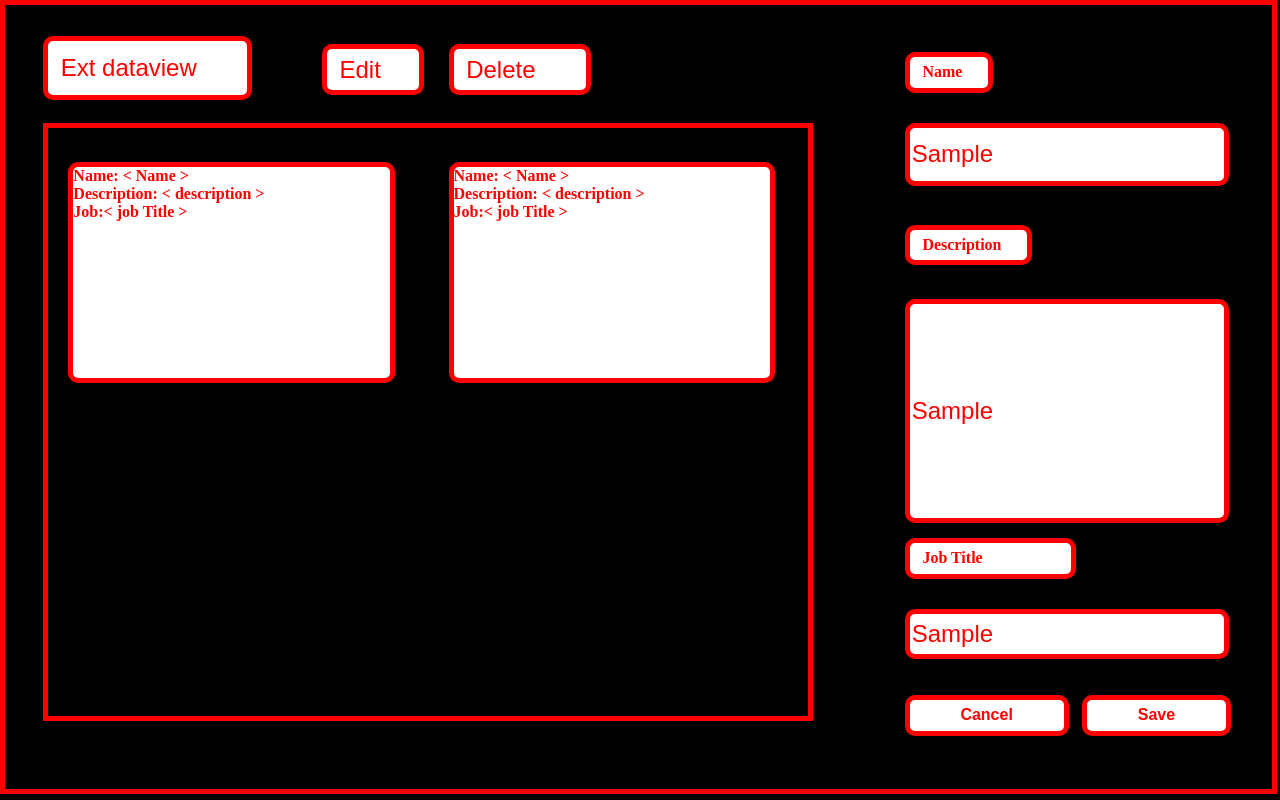
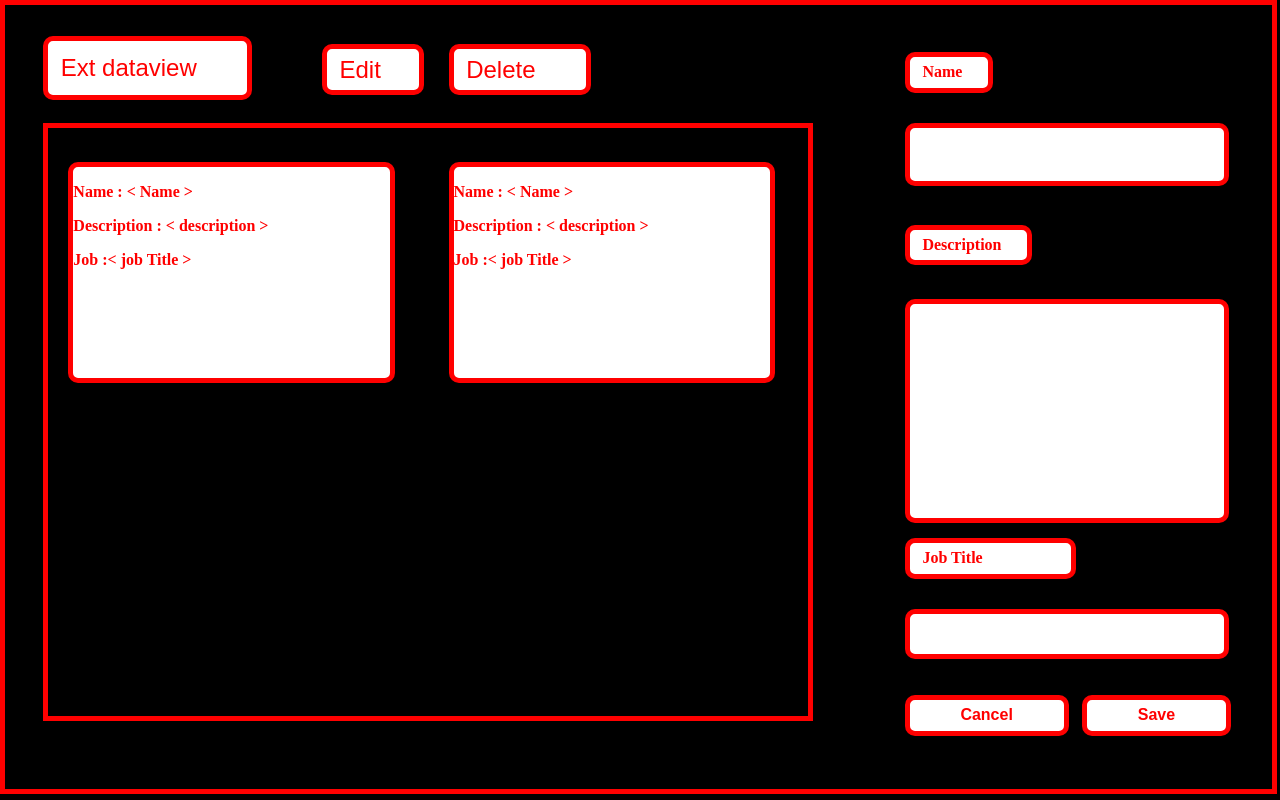
Before and after one commit to sahil-1904219/smartapp-company, a plain HTML site: page index.html in a window 1280 px wide. Both pictures are taken after typing "Sample", "Sample", "Sample" into the empty fields and a click on the button "Save". Drawn offline with Linux system fonts and the light colour scheme.

Commit message:
added functionality of save and cancel button

```diff
--- a/index.html
+++ b/index.html
@@ -22,14 +22,14 @@
     <button class="cancel">Cancel</button>
     <button class="save">Save</button>
     <div class="textBox1">
-      Name: &lt Name &gt <br />
-      Description: &lt description &gt <br />
-      Job:&lt job Title &gt
+      <p class="first">Name : &lt Name &gt</p>
+      <p class="second">Description : &lt description &gt</p>
+      <p class="third">Job :&lt job Title &gt</p>
     </div>
     <div class="textBox2">
-      Name: &lt Name &gt <br />
-      Description: &lt description &gt <br />
-      Job:&lt job Title &gt
+      <p>Name : &lt Name &gt</p>
+      <p>Description : &lt description &gt</p>
+      <p>Job :&lt job Title &gt</p>
     </div>
     <script src="main.js"></script>
   </body>
--- a/main.js
+++ b/main.js
@@ -0,0 +1,37 @@
+const name1 = document.querySelector(".nameText");
+const description1 = document.querySelector(".descriptionText");
+const job1 = document.querySelector(".jobText");
+const cancel1 = document.querySelector(".cancel");
+const save1 = document.querySelector(".save");
+cancel1.addEventListener("click", () => {
+  name1.value = "";
+  description1.value = "";
+  job1.value = "";
+});
+const first = document.querySelector(".first");
+const second = document.querySelector(".second");
+const third = document.querySelector(".third");
+
+save1.addEventListener("click", () => {
+  if (name1.value != "" && description1.value != "" && job1.value != "") {
+    localStorage.setItem("inputname", name1.value);
+    localStorage.setItem("inputdescription", description1.value);
+    localStorage.setItem("inputjob", job1.value);
+    // const s1 = localStorage.getItem("inputname");
+    // const s2 = localStorage.getItem("inputdescription");
+    // const s3 = localStorage.getItem("inputjob");
+    // first.value = "Name = `${s1}`";
+    // second.value = "Name = `${s1}`";
+    // third.value = "Name = `${s1}`";
+    name1.value = "";
+    description1.value = "";
+    job1.value = "";
+  }
+});
+
+// const del1 = document.querySelector(".del");
+// const textBox11 = document.querySelector(".tetxBox1");
+// var para = document.querySelector("p");
+// del1.addEventListener("click", () => {
+//   textBox11.removeChild("para");
+// });
--- a/style.css
+++ b/style.css
@@ -28,6 +28,7 @@ body {
   padding-bottom: 1%;
   left: 3%;
   top: 4%;
+  cursor: pointer;
 }
 .Edit {
   position: absolute;
@@ -42,6 +43,7 @@ body {
   padding-bottom: 0.5%;
   left: 25%;
   top: 5%;
+  cursor: pointer;
 }
 .del {
   position: absolute;
@@ -56,6 +58,7 @@ body {
   padding-bottom: 0.5%;
   left: 35%;
   top: 5%;
+  cursor: pointer;
 }
 .name {
   position: absolute;
@@ -161,6 +164,7 @@ body {
   padding-left: 4%;
   padding-right: 4%;
   padding-bottom: 0.5%;
+  cursor: pointer;
   left: 71%;
   top: 88%;
 }
@@ -169,6 +173,7 @@ body {
   background-color: white;
   font-size: 100%;
   font-weight: 700;
+  cursor: pointer;
   /* font-weight: 900px; */
   color: red;
   border: 5px solid red;
```
